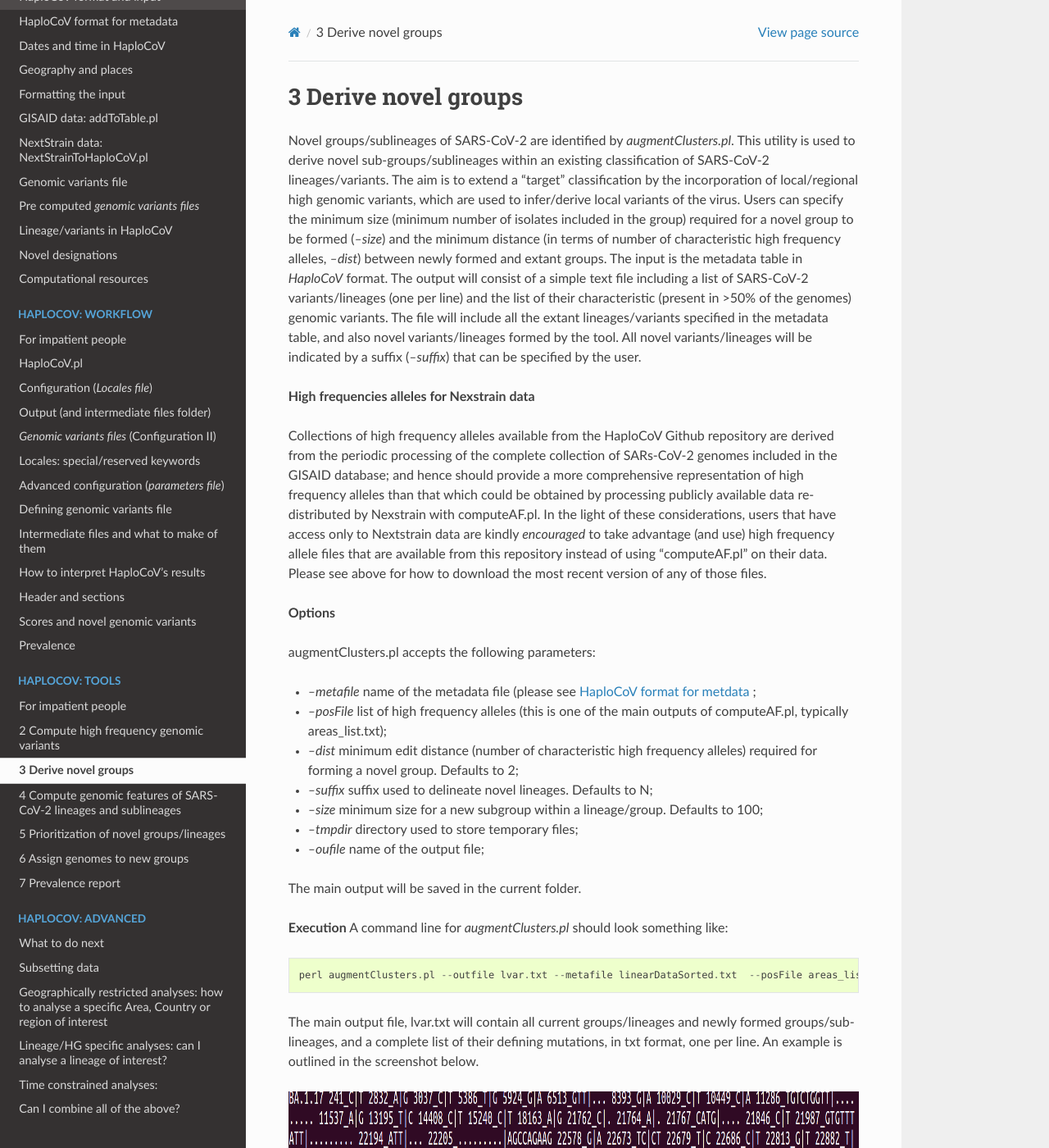
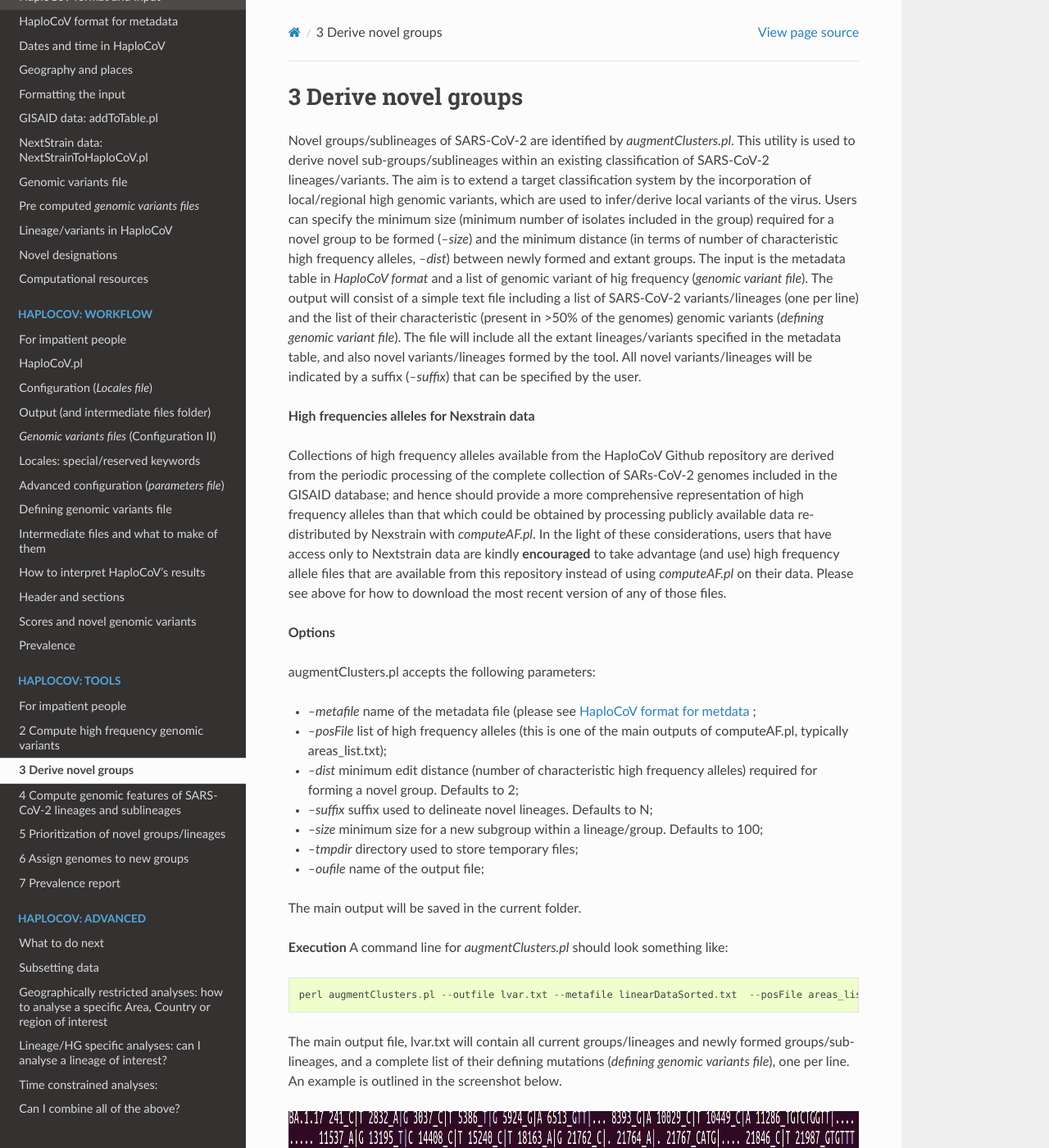
Before and after one commit to matteo14c/HaploCoV, a Sphinx documentation site: the page built from docs/source/novel.rst, in a window 1280 px wide and 1400 px high. Shown: the whole window at 82% size. Built offline with Sphinx 7.4.7 and the Read the Docs theme 2.0.0, drawn with Linux system fonts in a browser that asks for light colours; some of the changed text lies outside the part shown.

Commit message:
Update novel.rst

```diff
--- a/docs/source/novel.rst
+++ b/docs/source/novel.rst
@@ -1,12 +1,12 @@
 3 Derive novel groups
 =====================
 
-Novel groups/sublineages of SARS-CoV-2 are identified by *augmentClusters.pl*. This utility is used to derive novel sub-groups/sublineages within an existing classification of SARS-CoV-2 lineages/variants. The aim is to extend a "target" classification by the incorporation of local/regional high genomic variants, which are used to infer/derive local variants of the virus. Users can specify the minimum size (minimum number of isolates included in the group) required for a novel group to be formed (*--size*) and the minimum distance (in terms of number of characteristic high frequency alleles, *--dist*) between newly formed and extant groups.
-The input is the metadata table in *HaploCoV* format. The output will consist of a simple text file including a list of SARS-CoV-2 variants/lineages (one per line) and the list of their characteristic (present in >50% of the genomes) genomic variants. The file will include all the extant lineages/variants specified in the metadata table,  and also novel variants/lineages formed by the tool. All novel variants/lineages will be indicated by a suffix (*--suffix*) that can be specified by the user.
+Novel groups/sublineages of SARS-CoV-2 are identified by *augmentClusters.pl*. This utility is used to derive novel sub-groups/sublineages within an existing classification of SARS-CoV-2 lineages/variants. The aim is to extend a target classification system by the incorporation of local/regional high genomic variants, which are used to infer/derive local variants of the virus. Users can specify the minimum size (minimum number of isolates included in the group) required for a novel group to be formed (*--size*) and the minimum distance (in terms of number of characteristic high frequency alleles, *--dist*) between newly formed and extant groups.
+The input is the metadata table in *HaploCoV format* and a list of genomic variant of hig frequency (*genomic variant file*). The output will consist of a simple text file including a list of SARS-CoV-2 variants/lineages (one per line) and the list of their characteristic (present in >50% of the genomes) genomic variants (*defining genomic variant file*). The file will include all the extant lineages/variants specified in the metadata table,  and also novel variants/lineages formed by the tool. All novel variants/lineages will be indicated by a suffix (*--suffix*) that can be specified by the user.
 
 **High frequencies alleles for Nexstrain data**
 
-Collections of high frequency alleles available from the HaploCoV Github repository are derived from the periodic processing of the complete collection of SARs-CoV-2 genomes included in the GISAID database; and hence should provide a more comprehensive representation of high frequency alleles than that which could be obtained by processing publicly available data re-distributed by Nexstrain with computeAF.pl. In the light of these considerations, users that have access only to Nextstrain data are kindly *encouraged* to take advantage (and use) high frequency allele files that are available from this repository instead of using "computeAF.pl" on their data.
+Collections of high frequency alleles available from the HaploCoV Github repository are derived from the periodic processing of the complete collection of SARs-CoV-2 genomes included in the GISAID database; and hence should provide a more comprehensive representation of high frequency alleles than that which could be obtained by processing publicly available data re-distributed by Nexstrain with *computeAF.pl*. In the light of these considerations, users that have access only to Nextstrain data are kindly **encouraged** to take advantage (and use) high frequency allele files that are available from this repository instead of using *computeAF.pl* on their data.
 Please see above for how to download the most recent version of any of those files.
 
 **Options**
@@ -30,15 +30,15 @@ A command line for *augmentClusters.pl* should look something like:
  perl augmentClusters.pl --outfile lvar.txt --metafile linearDataSorted.txt  --posFile areas_list.txt
 
 
-The main output file, lvar.txt will contain all current groups/lineages and newly formed groups/sub-lineages, and a complete list of their defining mutations, in txt format, one per line. An example is outlined in the screenshot below.
+The main output file, lvar.txt will contain all current groups/lineages and newly formed groups/sub-lineages, and a complete list of their defining mutations (*defining genomic variants file*), one per line. An example is outlined in the screenshot below.
 
 .. figure:: _static/output.png
    :scale: 80%
    :align: center
 
-**Novel variants identified by HaploCoV**
+**Defining genomic variants file**
 
-Novel variants identified by HaploCoV will be reported in the output file produced by *augmentClusters.pl*. The format of this file is as follows: every line reports a lineage/group, defined by the corresponding id/name, followed by the list of characteristic genomic variants (defined here as those present in >50% of the isolates assigned to the group). Values are separated by spaces (see above).
+Novel variants identified by HaploCoV will be reported in a *defining genomic variants file*. The format of this file is as follows: every line reports a lineage/group, defined by the corresponding id/name, followed by the list of characteristic genomic variants (defined here as those present in >50% of the isolates assigned to the group). Values are separated by spaces (see above).
 This file includes the complete collection of lineages/groups as defined in the reference input nomenclature, plus all the novel lineages/groups/sub-lineages formed by HaploCoV. Newly formed lineages/groups/sub-lineages are identified by a suffix that can be specified by the user and by a progressive number. The default value for this suffix is the letter **"N"**. If for example two novel lineages/groups/sub-lineages are derived in the Pango BA.1.17 lineage, these will be reported as:
 
 | 1. BA.1.17.N1 and;
```
